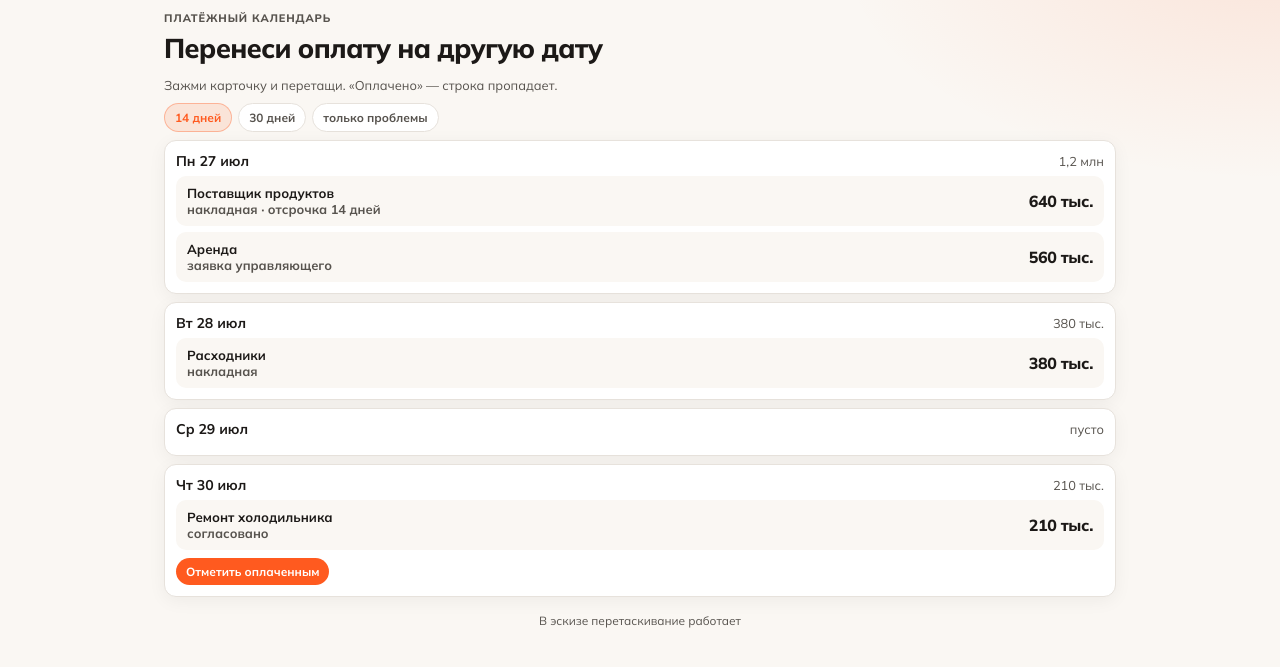
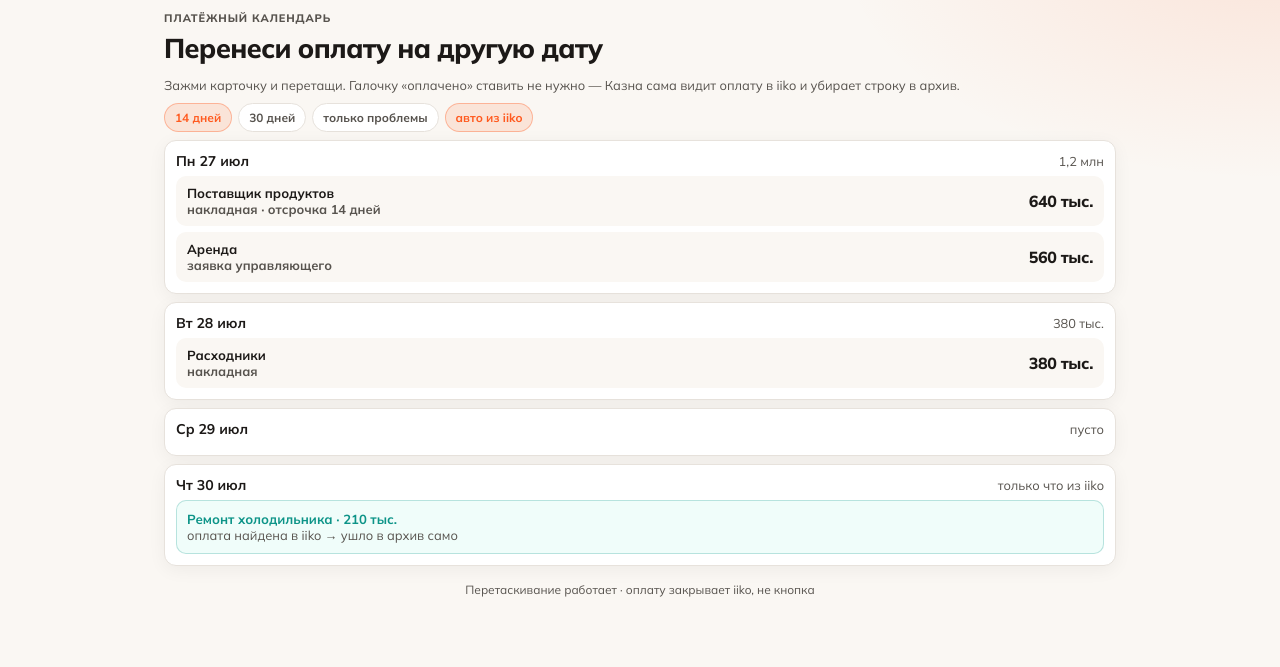
Before and after one commit to mrsergeyesmirnov-svg/-1, a plain HTML site: page kazna/preview/calendar.html in a window 1280 px wide. Shown: the part 51-718 px from the top of the page. Drawn offline with Linux system fonts and the light colour scheme.

Commit message:
Казна: автозакрытие оплат из iiko (#18)
* Mark Kazna payments closed automatically from iiko

Financial director does not tick paid: when iiko shows payment
on the invoice, the item moves to archive by itself.

Co-authored-by: mrsergeyesmirnov-svg <mrsergeyesmirnov-svg@users.noreply.github.com>

* Update previews: auto-close payments from iiko, no manual tick

Co-authored-by: mrsergeyesmirnov-svg <mrsergeyesmirnov-svg@users.noreply.github.com>

---------

Co-authored-by: Cursor Agent <cursoragent@cursor.com>
Co-authored-by: mrsergeyesmirnov-svg <mrsergeyesmirnov-svg@users.noreply.github.com>

```diff
--- a/kazna/preview/calendar.html
+++ b/kazna/preview/calendar.html
@@ -21,12 +21,13 @@
 
     <div class="badge">Платёжный календарь</div>
     <h1>Перенеси оплату на другую дату</h1>
-    <p class="muted" style="margin:0 0 10px;">Зажми карточку и перетащи. «Оплачено» — строка пропадает.</p>
+    <p class="muted" style="margin:0 0 10px;">Зажми карточку и перетащи. Галочку «оплачено» ставить не нужно — Казна сама видит оплату в iiko и убирает строку в архив.</p>
 
     <div class="chips">
       <span class="chip on">14 дней</span>
       <span class="chip">30 дней</span>
       <span class="chip">только проблемы</span>
+      <span class="chip on">авто из iiko</span>
     </div>
 
     <div class="calendar" id="calendar">
@@ -52,17 +53,14 @@
         <header><strong>Ср 29 июл</strong><span class="muted">пусто</span></header>
       </div>
       <div class="day" data-day="30">
-        <header><strong>Чт 30 июл</strong><span class="muted">210 тыс.</span></header>
-        <div class="pay-item" draggable="true" id="paidDemo">
-          <div class="t">Ремонт холодильника<div class="muted">согласовано</div></div>
-          <div class="amount">210 тыс.</div>
-        </div>
-        <div style="margin-top:8px;">
-          <button class="btn sm" type="button" id="markPaid">Отметить оплаченным</button>
+        <header><strong>Чт 30 июл</strong><span class="muted">только что из iiko</span></header>
+        <div style="padding:10px;border-radius:10px;background:#f0fdfa;border:1px solid rgba(13,148,136,.25);font-size:.82rem;">
+          <strong style="color:#0d9488;">Ремонт холодильника · 210 тыс.</strong>
+          <div class="muted">оплата найдена в iiko → ушло в архив само</div>
         </div>
       </div>
     </div>
-    <p class="foot-note">В эскизе перетаскивание работает</p>
+    <p class="foot-note">Перетаскивание работает · оплату закрывает iiko, не кнопка</p>
   </div>
   <script>
     const cal = document.getElementById("calendar");
@@ -78,9 +76,6 @@
         if (dragEl) day.appendChild(dragEl);
       });
     });
-    document.getElementById("markPaid").addEventListener("click", () => {
-      document.getElementById("paidDemo")?.remove();
-    });
   </script>
 </body>
 </html>
```
Also changed, not shown: kazna/kp.html (+3 -1 lines), kazna/preview/index.html (+1 -1 lines), kazna/preview/requests.html (+3 -3 lines).
